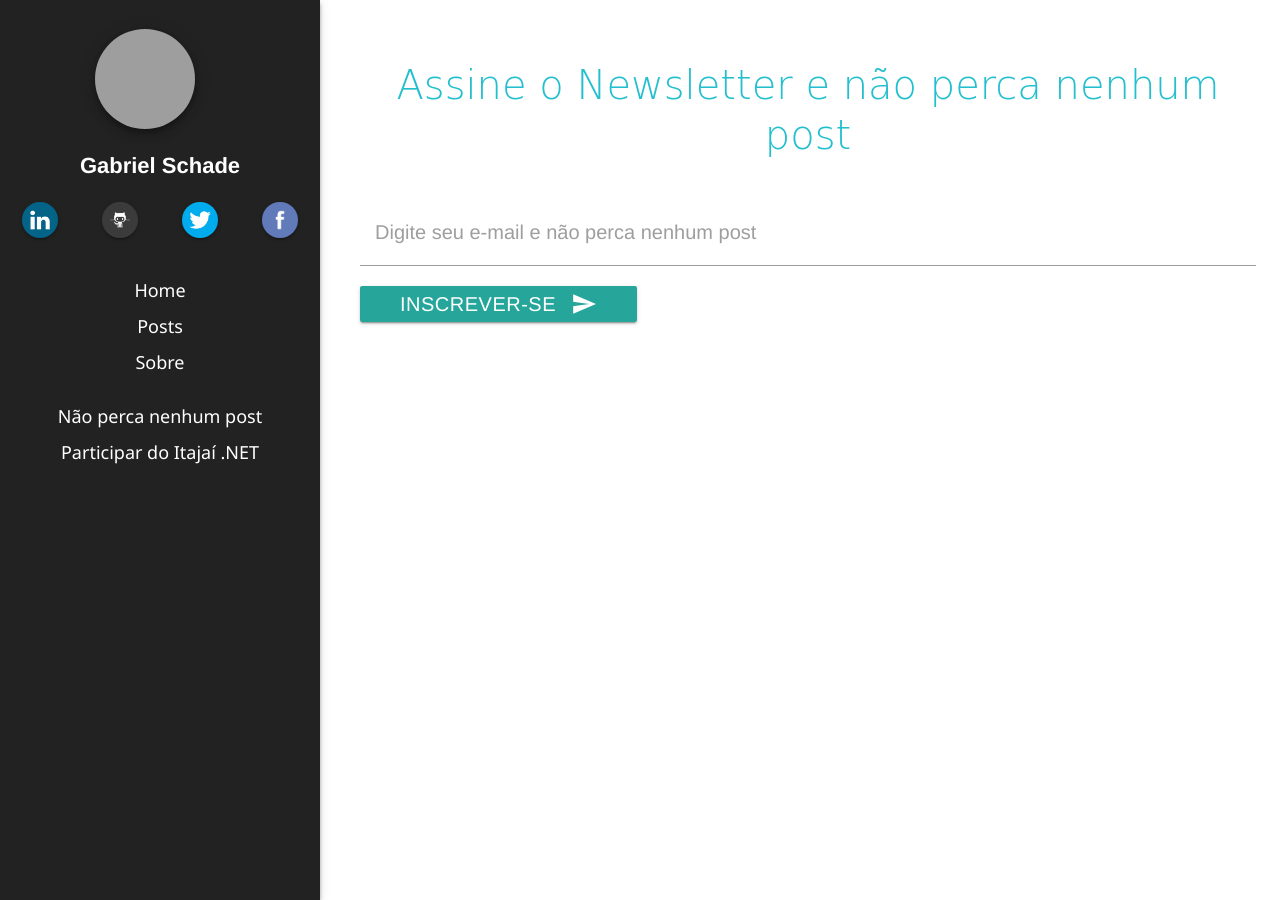
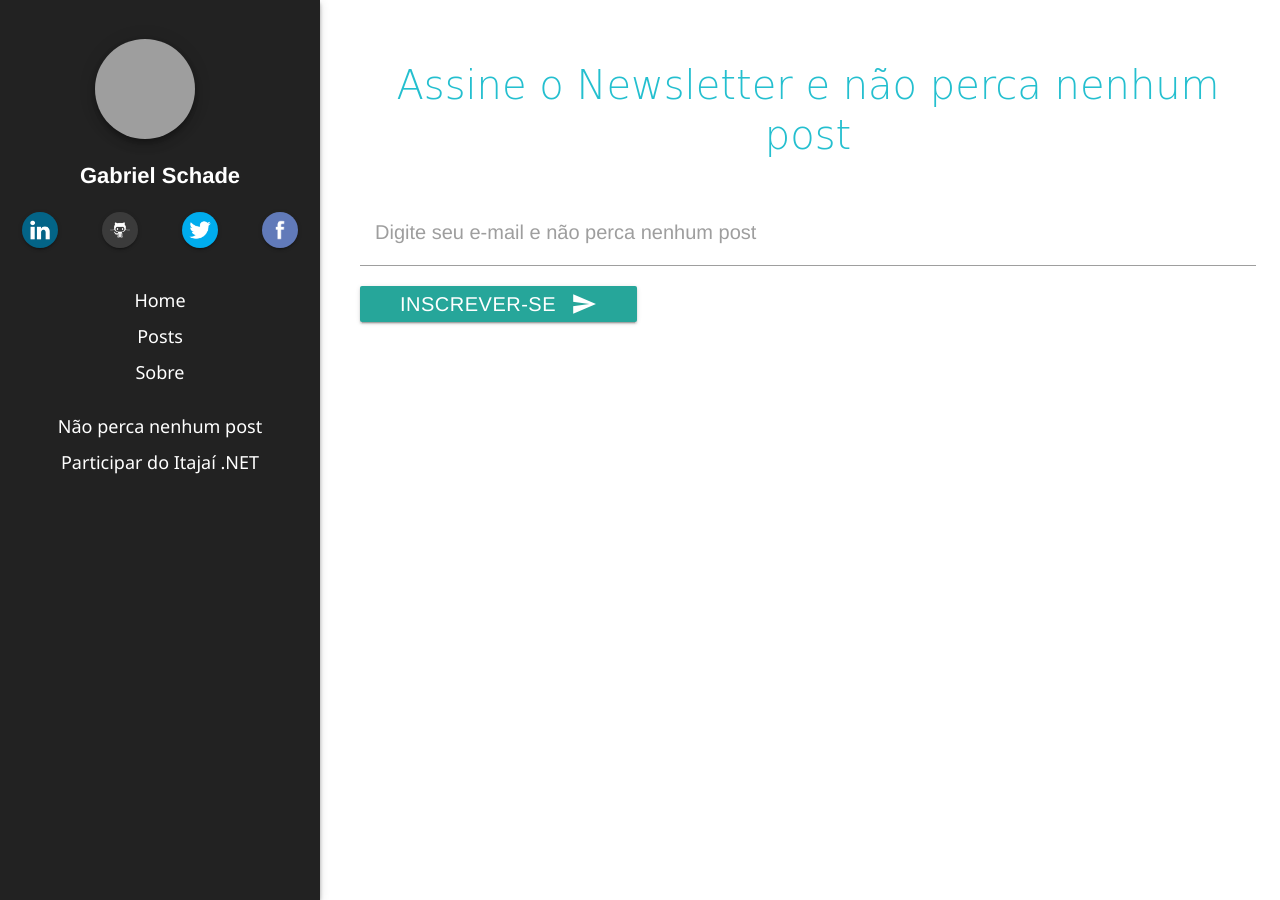
Before and after one commit to gabrielschade/gabrielschade.github.io, a Jekyll site: the page built from newsletter.md, in a window 1280 px wide. Built offline with Jekyll 4.4.1, drawn with Linux system fonts in a browser that asks for light colours; nearby versions of some CDN libraries; comment, search, counter and statistics services are not loaded; grey boxes are pictures that could not be loaded.

Commit message:
ajuste layout final

```diff
--- a/_includes/sidebar.html
+++ b/_includes/sidebar.html
@@ -1,7 +1,7 @@
 <div class="sidebar z-depth-2">
 
 
-    <div class="row margin-top-65 margin-bottom-0">
+    <div class="row margin-bottom-0" style="padding-top:75px;margin-top:0;">
         <div class="col offset-s3 s6">
                 <img style="height:100px;   " src="https://avatars3.githubusercontent.com/u/3276580?v=4&amp;u=454f9f40621e24e60e9d2c0d026ea05eba10287d&amp;s=400" alt="" class="center circle icon z-depth-3 responsive-img activator card-profile-image mid-image">
         </div>
```
